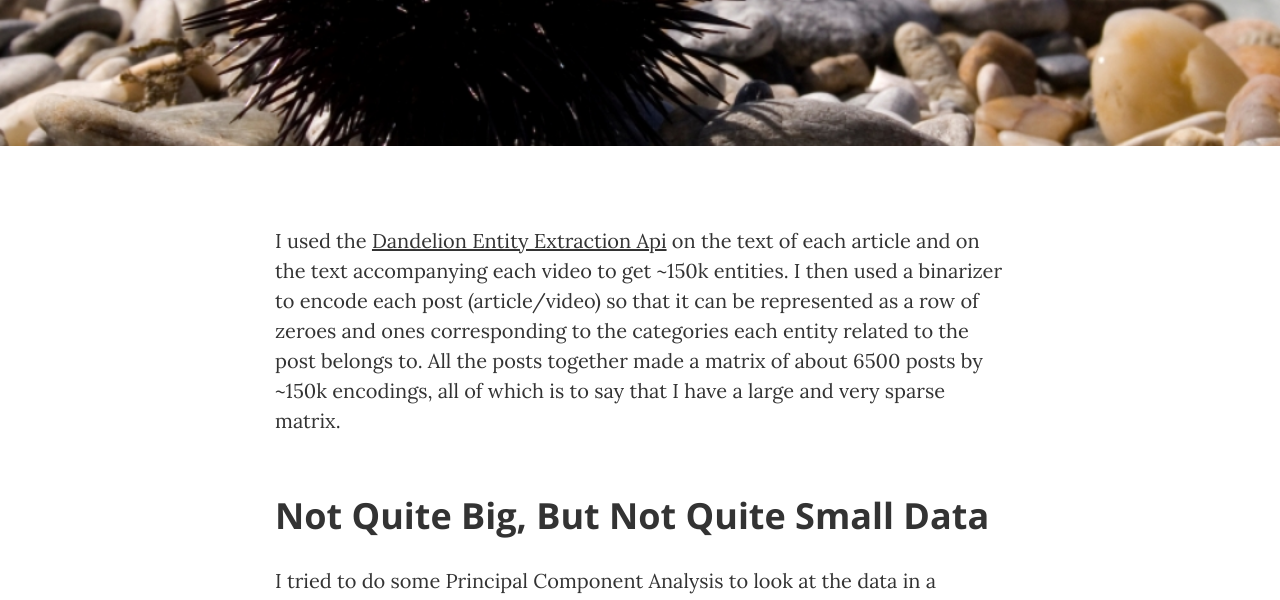
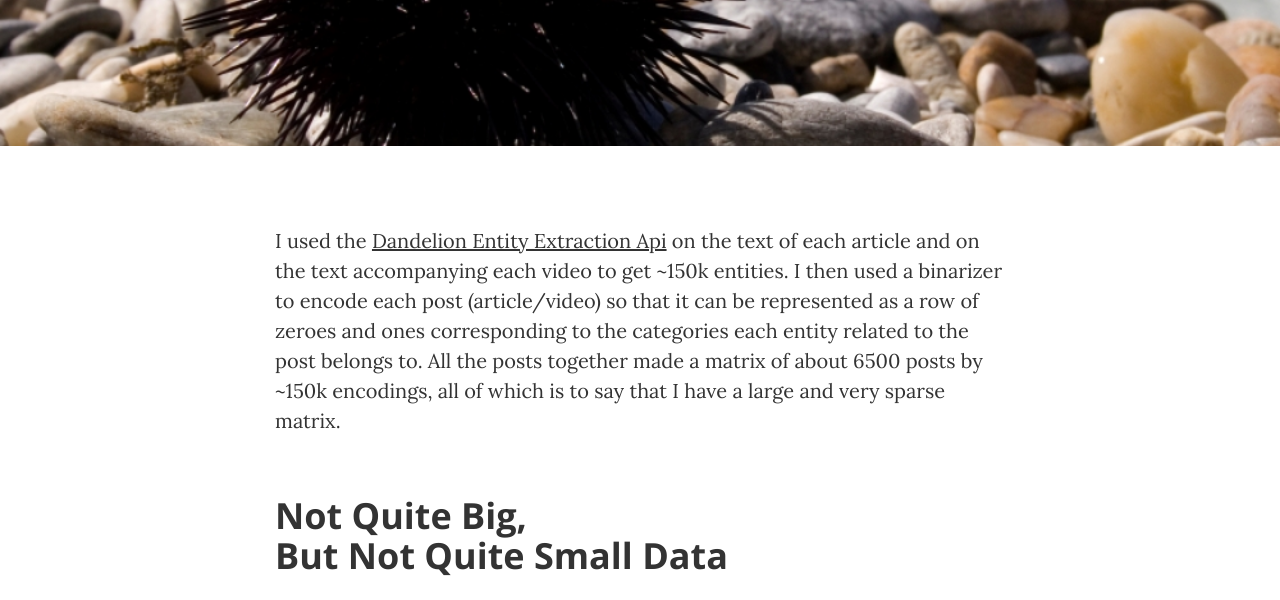
Before and after one commit to jkvalentine/jkvalentine.github.io, a website: page 6-28-2017.html in a window 1280 px wide. Shown: the part 327-927 px from the top of the page. Drawn offline with nearby package versions, Linux system fonts and the light colour scheme.

Commit message:
adding new post

```diff
--- a/6-28-2017.html
+++ b/6-28-2017.html
@@ -82,7 +82,7 @@
                 <div class="col-lg-8 offset-lg-2 col-md-10 offset-md-1">
                     <p>I used the <a href=" https://dandelion.eu/docs/api/datatxt/nex/v1/"> Dandelion Entity Extraction Api</a> on the text of each article and on the text accompanying each video to get ~150k entities. I then used a binarizer to encode each post (article/video) so that it can be represented as a row of zeroes and ones corresponding to the categories each entity related to the post belongs to. All the posts together made a matrix of about 6500 posts by ~150k encodings, all of which is to say that I have a large and very sparse matrix.</p>
 
-                    <h2 class="section-heading">Not Quite Big, But Not Quite Small Data</h2>
+                    <h2 class="section-heading">Not Quite Big, <br> But Not Quite Small Data</h2>
 
                     <p>I tried to do some Principal Component Analysis to look at the data in a reduced cimensional space, but a Pandas data frame of nearly 1 billion entries was too much to process. I tried using a compressed matrix format to avoid data overflow errors, but the computation was too intensive for my laptop. Rather than use the categories the entities belong to, I tried using the entities themselves which reduced the encodings to 55k. Unfortunately, PCA on this reduced matric didn't give me any important insights.</p>
 
```
